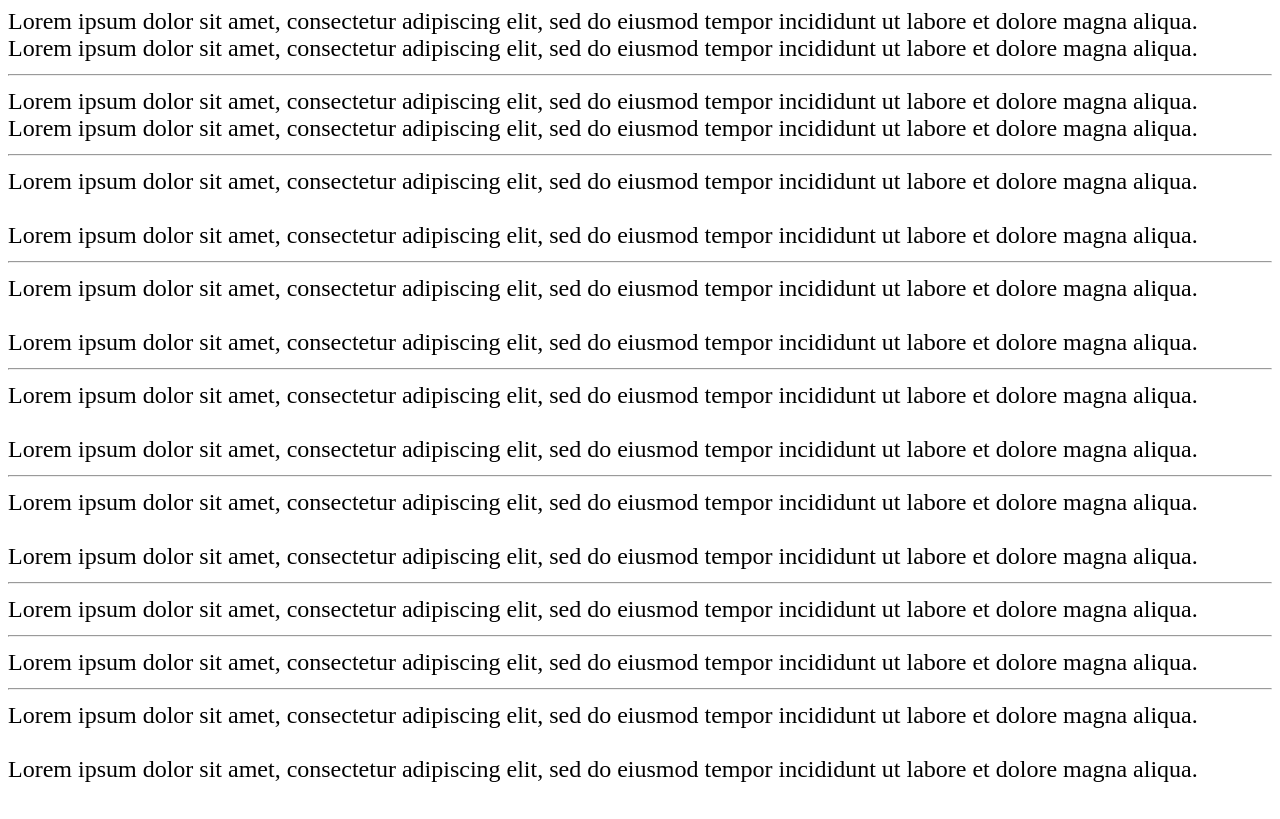
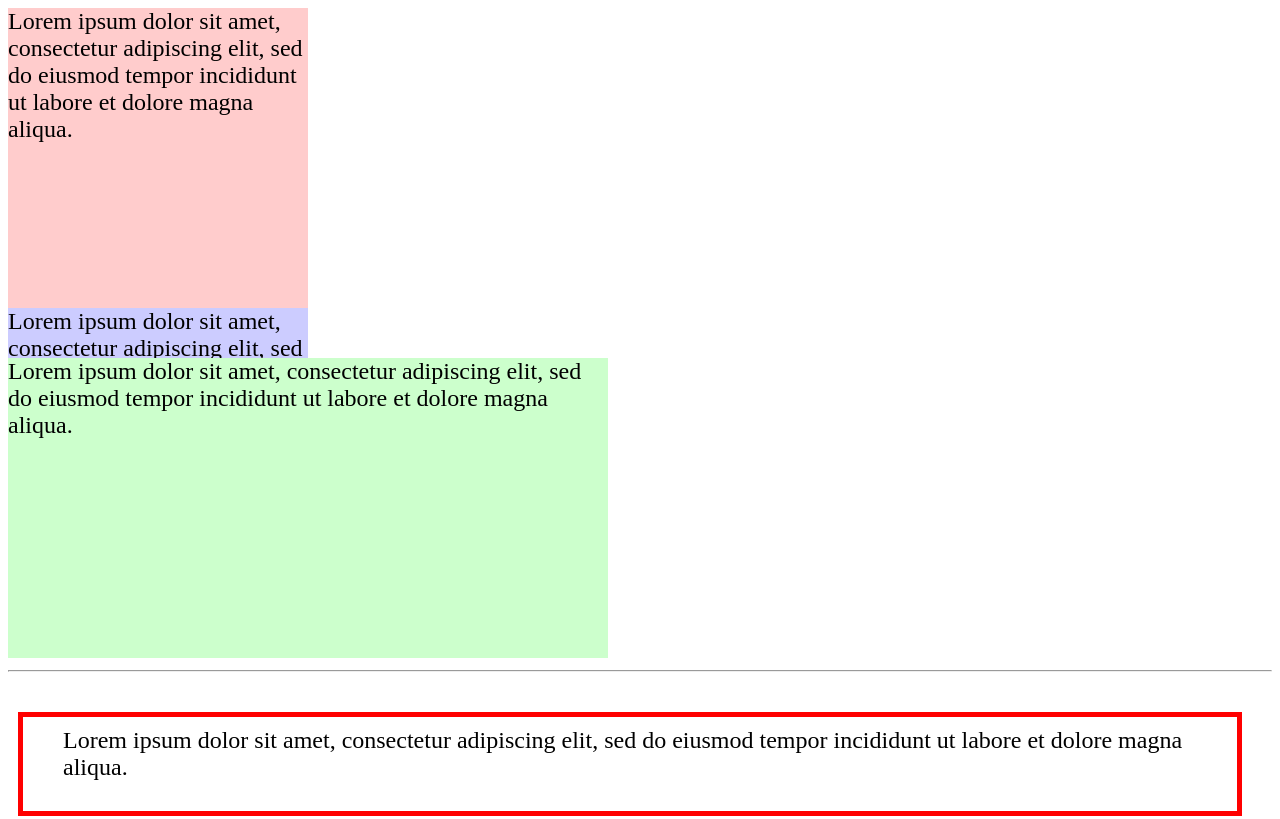
Before and after one commit to heesanggod/html, a plain HTML site: page css/4.CSS3_Box Model/css3_box_model.html in a window 1280 px wide. Shown: the top 819 px of the page. Drawn offline with Linux system fonts and the light colour scheme.

Commit message:
2024.03.12 11:50

```diff
--- a/css/4.CSS3_Box Model/css3_box_model.html
+++ b/css/4.CSS3_Box Model/css3_box_model.html
@@ -10,24 +10,37 @@
 
         /*
             박스모델 :
-                -
-                -
+                - 모든 HTML 요소는 박스 형태의 사각형 영역을 가지고 있음
+                - HTML 박스 모델은 컨텐츠, 패딩, 테두리, 마진으로 이루어져 있음
 
-                -
-                -
-                -
-                -
+                - 컨텐츠 (Contents) : 요소의 실제 텍스트나 이미지 등이 위치하는 영역
+                - 패딩 (Padding) : 테두리 안쪽에 위치하는 요소의 내부 여백 (컨텐츠와 테두리의 간격)
+                - 테두리 (Border) : 테두리 영역
+                - 마진 (Margin) : 테두리 바깥쪽에 위치하는 요소의 외부 여백 (테두리와 다른 요소의 간격)
 
-                -
+                - 박스 모델의 컨텐츠, 패딩, 테두리, 마진 속성은 상속되지 않음
         */
 
         /*
             width / height :
-                -
-                -
-                -
-                -
+                - 요소의 너비와 높이를 지정하기 위해 사용됨
+                - *기본적으로 컨텐츠 영역을 대상으로 사이즈를 조절
+                - width, height 속성으로 지정한 사이즈가 실제 컨텐츠 사이즈 보다 작다면 컨텐츠가 넘침
+                - overflow 속성으로 넘친 컨텐츠에 대해 조절을 할 수 있음
         */
+        .width-height-1 {
+            /* display: inline; */
+            width: 300px;
+            height: 300px;
+            background-color: rgba(255, 0, 0, 0.2) ;
+        }
+
+        .width-height-2 {
+            width: 300px;
+            height: 50px;
+            background-color: rgba(0, 0, 255, 0.2);
+            overflow: auto;
+        }
 
         /*
             width와 height가 실제 전체 박스 크기를 지정하지 않음을 주의
@@ -36,16 +49,36 @@
         */
 
         /*
-            max / min - width / height :
+            max / min - width / height : 컨텐츠의 (최대, 최소) (높이, 너비)를 지정할 수 있음
         */
-
+        .min-max {
+            width: 50vw;
+            min-width: 300px;
+            max-width: 600px;
+            height: 50vh;
+            min-height: 150px;
+            max-height: 300px;
+            background-color: rgba(0, 255, 0, 0.2);
+        }
 
 
         /*
             margin / padding :
-                -
+                - 마진과 패딩은 컨텐츠 기준으로 4개 방향 (top, right, bottom, left)에 대해서 지정 가능
         */
+        .margin-padding-1{
+            border: 5px solid red;
 
+            margin-top: 40px;
+            margin-right: 30px;
+            margin-bottom: 20px;
+            margin-left: 10px;
+
+            padding-top: 10px;
+            padding-right: 20px;
+            padding-bottom: 30px;
+            padding-left: 40px;
+        }
 
         /*
             margin[padding] : 상 우 하 좌;
@@ -54,19 +87,46 @@
             margin[padding] : 상우하좌;
         */
 
+        .margin-padding-2 {
+            border: 5px solid blue;
+
+            /* margin: 40px 30px 20px 10px;
+            padding: 10px 20px 30px 40px; */
+
+            margin:  30px;
+            padding:  20px;
+
+        }
 
 
         /*
             border :
-                -
+                - 테두리 선의 스타일, 두께, 색상, 모서리 각도에 대하여 지정 가능
         */
 
         /*
-            border-style :
-                -
-                -
+            border-style : 테두리 선 스타일 지정
+                - solid : 실선
+                - none : 테두리 제거
         */
+        .border-style-1 {
+            border-style: solid;
+        }
 
+        .border-style-2 {
+            border-style: none solid;
+        }
+
+        .border-style-3 {
+            border-style: none;
+            outline-style: none;
+            padding: 8px;
+            margin: 8px;
+        }
+
+        .border-style-3:focus {
+            background-color: beige;
+        }
 
         /*
             border-style : 상 우 하 좌;
@@ -77,9 +137,18 @@
 
 
         /*
-            border-width :
+            border-width : 테두리 선의 두께 지정, border-style과 함께 사용해야 함
         */
+        .border-width-1 {
+            border-style: dotted;
+            border-width: 10px;
 
+        }
+
+        .border-width-2 {
+            border-style: double solid dotted none;
+            border-width: 0.5rem 4px 0.25rem 0px;
+        }
 
         /*
             border-width : 상 우 하 좌;
@@ -90,9 +159,19 @@
 
 
         /*
-            border-color :
+            border-color : 테두리 선의 색상 지정, border-style과 함께 사용해야 함
         */
+        .border-color-1 {
+            border-style: solid;
+            border-color: red;
+            border-width: 2px;
+        }
 
+        .border-color-2 {
+            border-style: solid;
+            border-width: 2px;
+            border-color: green blue;
+        }
 
         /*
             border-color : 상 우 하 좌;
@@ -141,6 +220,8 @@
     <div class="width-height-1">Lorem ipsum dolor sit amet, consectetur adipiscing elit, sed do eiusmod tempor incididunt ut labore et dolore magna aliqua.</div>
     <div class="width-height-2">Lorem ipsum dolor sit amet, consectetur adipiscing elit, sed do eiusmod tempor incididunt ut labore et dolore magna aliqua.</div>
 
+    <div class="min-max">Lorem ipsum dolor sit amet, consectetur adipiscing elit, sed do eiusmod tempor incididunt ut labore et dolore magna aliqua.</div>
+
     <hr />
 
     <div class="margin-padding-1">Lorem ipsum dolor sit amet, consectetur adipiscing elit, sed do eiusmod tempor incididunt ut labore et dolore magna aliqua.</div>
@@ -151,6 +232,8 @@
     <div class="border-style-1">Lorem ipsum dolor sit amet, consectetur adipiscing elit, sed do eiusmod tempor incididunt ut labore et dolore magna aliqua.</div>
     <br>
     <div class="border-style-2">Lorem ipsum dolor sit amet, consectetur adipiscing elit, sed do eiusmod tempor incididunt ut labore et dolore magna aliqua.</div>
+    <br />
+    <input class="border-style-3" />
 
     <hr />
 
```
